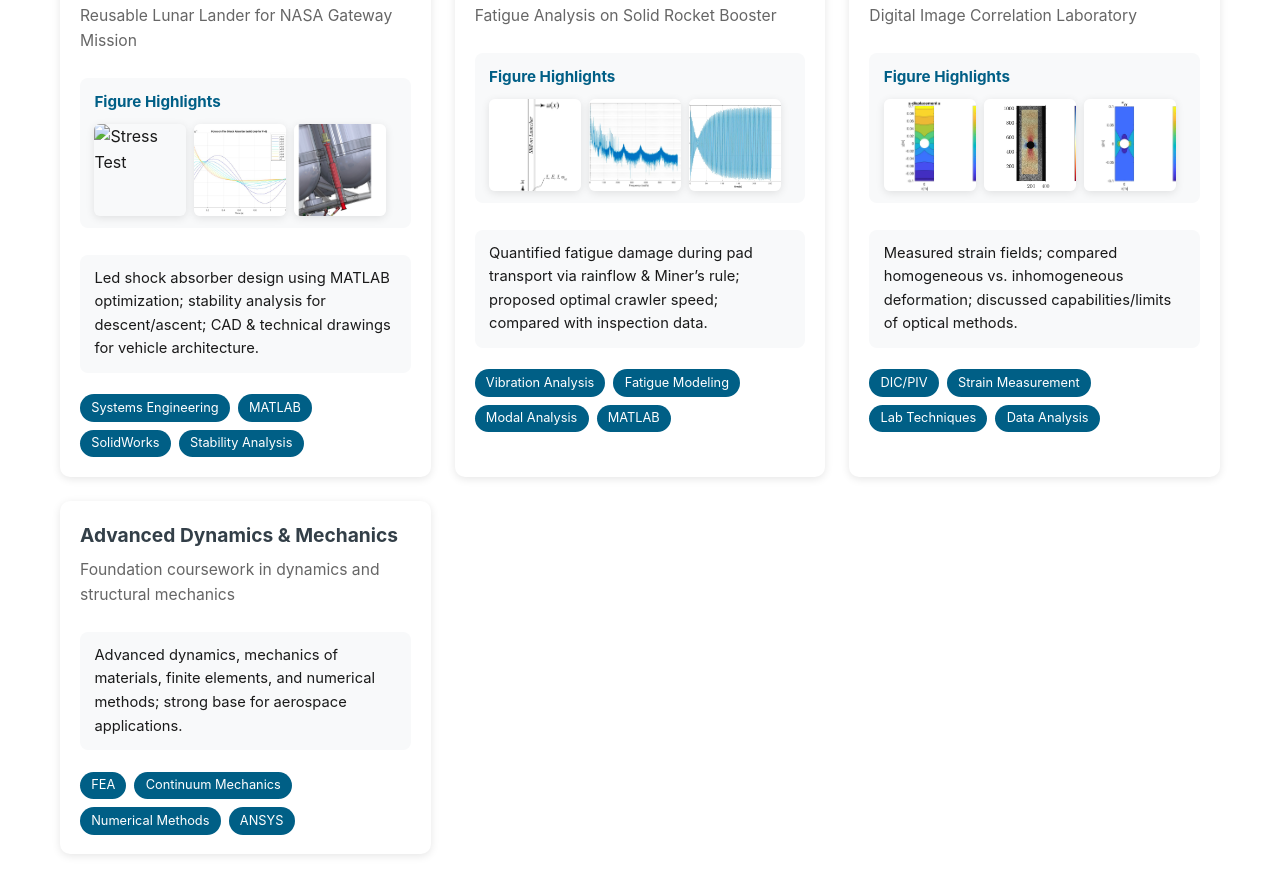
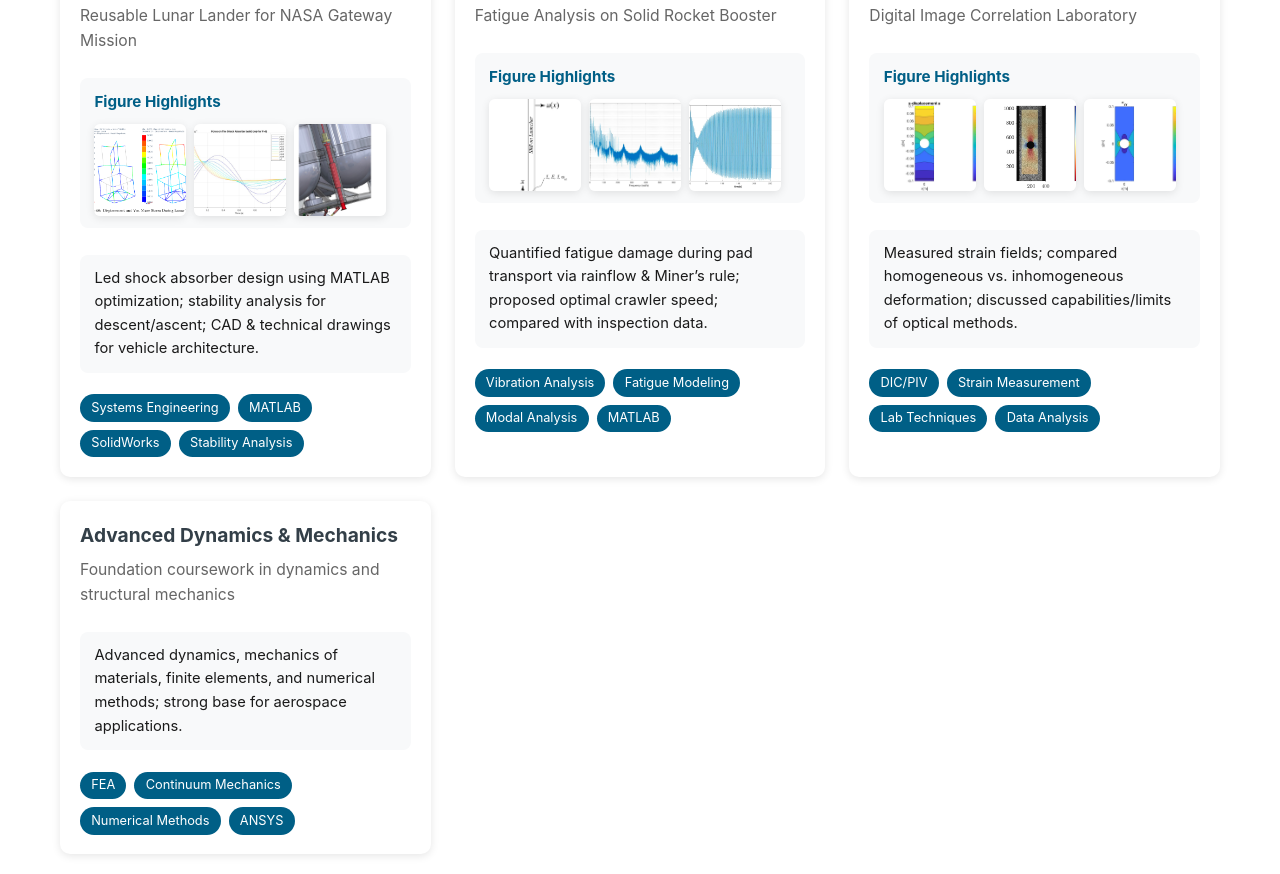
Before and after one commit to OrbitAR7/hamoud-alshammari.github.io, a plain HTML site: page index.html in a window 1280 px wide. Shown: the part 6998-7872 px from the top of the page. Drawn offline with Linux system fonts and the light colour scheme.

Commit message:
Update index.html

```diff
--- a/index.html
+++ b/index.html
@@ -1068,8 +1068,8 @@
           <div class="glance-block">
             <h4>Figure Highlights</h4>
             <div class="course-thumbs">
-              <img class="clickable" loading="lazy" decoding="async" src="assets/stress-test.png"
-                data-full="assets/stress-test.png" alt="Stress Test">
+              <img class="clickable" loading="lazy" decoding="async" src="assets/stress test.png"
+                data-full="assets/stress test.png" alt="Stress Test">
               <img class="clickable" loading="lazy" decoding="async" src="assets/damping.png"
                 data-full="assets/damping.png" alt="Dampping Coff">
               <img class="clickable" loading="lazy" decoding="async" src="assets/legs.png" data-full="assets/legs.png"
```
